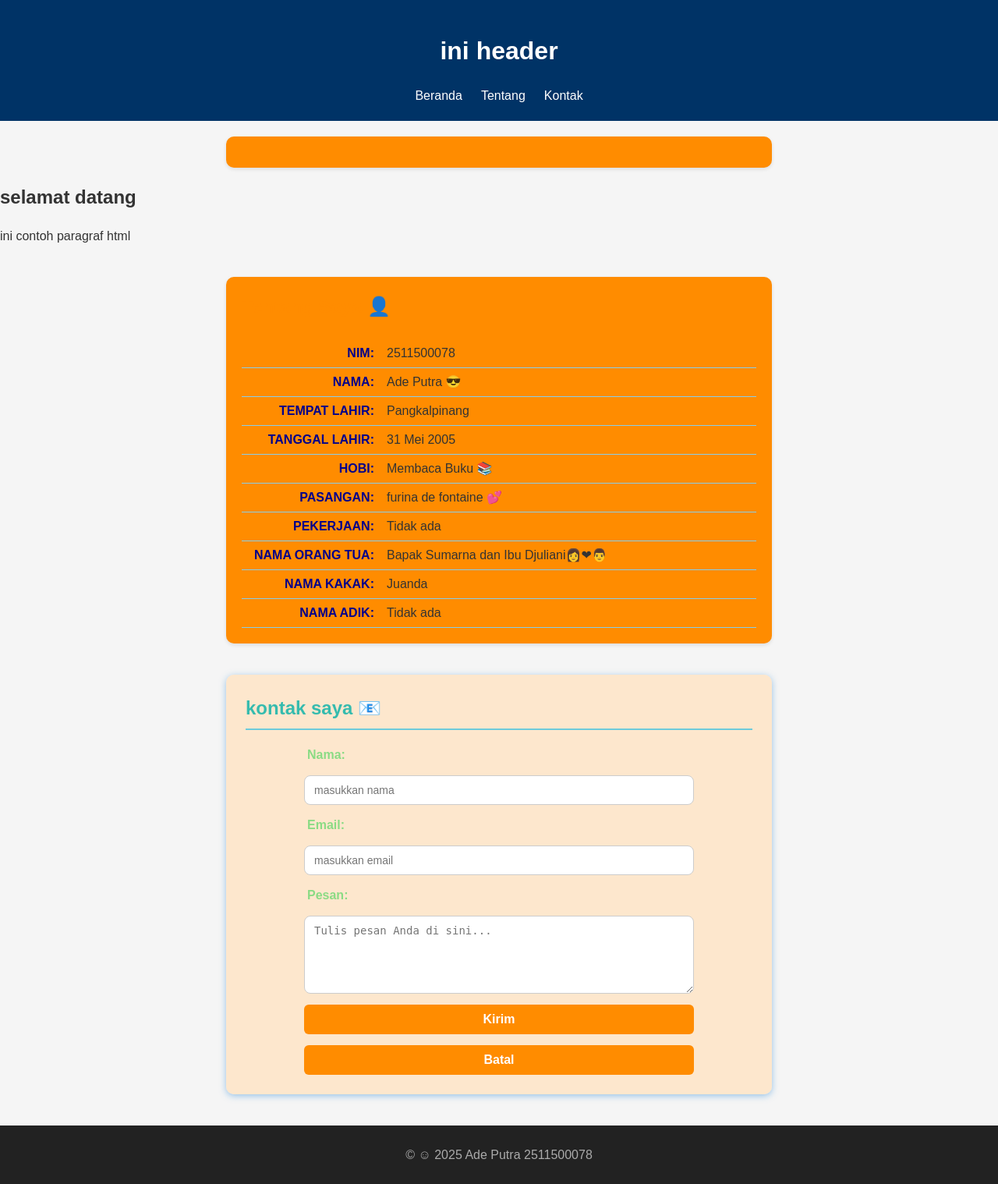
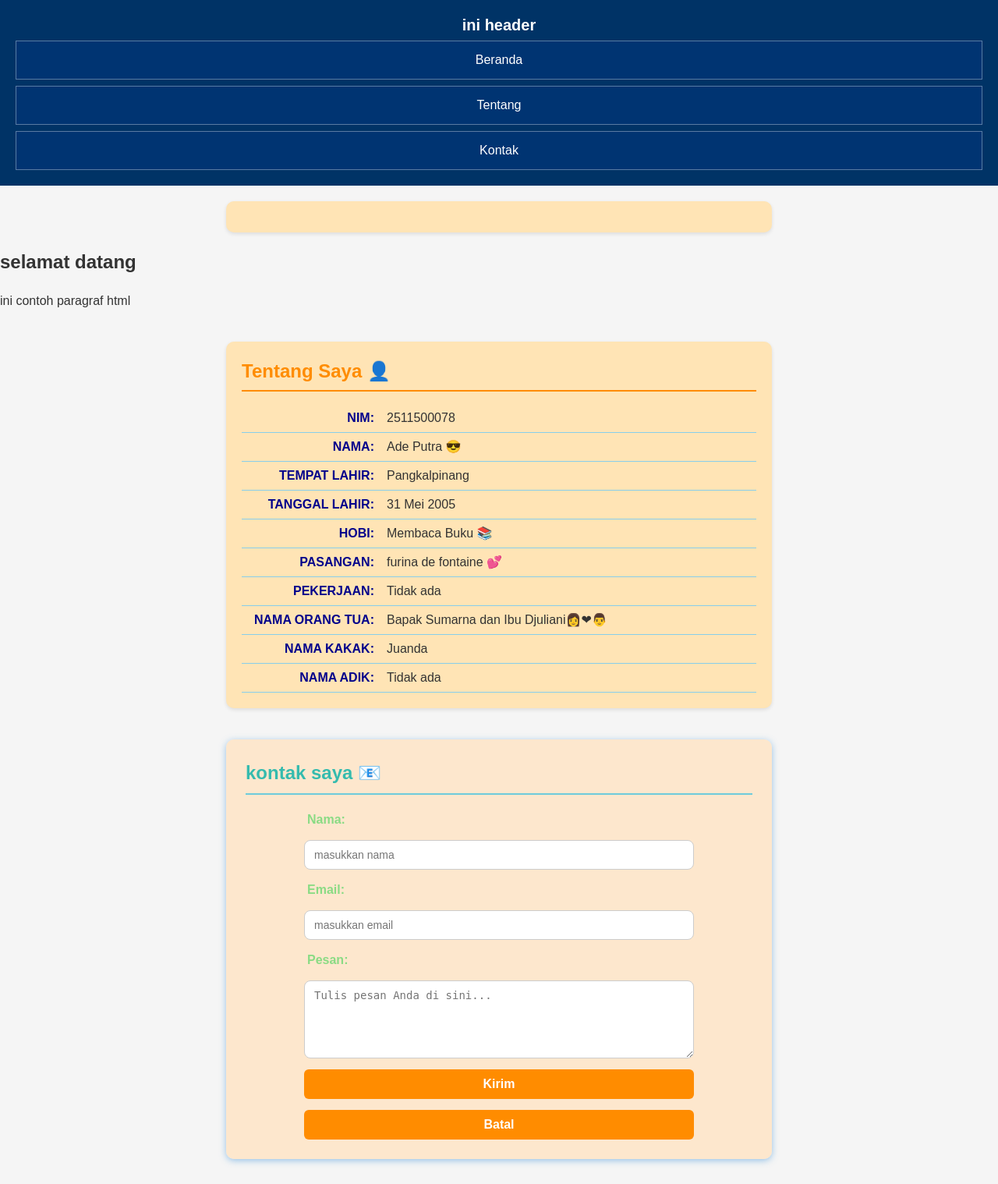
Before and after one commit to kelasngawi/2511500078-PWD-GB1J-2526O, a PHP site: page /pertemuan-04/index.html in a window 1280 px wide. Shown: the top 1518 px of the page at 78% size. Run offline with PHP 8.4, Linux system fonts and the light colour scheme.

Commit message:
update readme.md dan style.css  dan index.html pertemuan 04

```diff
--- a/pertemuan-04/style.css
+++ b/pertemuan-04/style.css
@@ -51,6 +51,24 @@ header li a:active {
     background-color: #cc04a1;
     transform:translateY(1px)
   }
+  header h1 {
+    margin: 0 0 8px;
+    font-size: 20px;
+    line-height: 1.2;
+  }
+  header ul {
+    flex-direction: column;
+    align-items: stretch;
+    gap: 8px;
+    margin: 8px 0 0;
+  }
+  header li a {
+    display: block;
+    padding: 12px 14px;
+    border: 1px solid rgba(255,255,255,.35);
+    background: solid rgba(255,255,255,.08);
+    backdrop-filter: saturate(120%);
+  }
 
   @media (max-width: 600px) {
     header {
@@ -66,7 +84,7 @@ header li a:active {
  }
  #home,
  #about {
-    background-color: darkorange;
+    background-color: moccasin;
     border-radius: 10px;
     padding: 20px;
     max-width: 700px;
```
Also changed, not shown: pertemuan-04/README.md.
